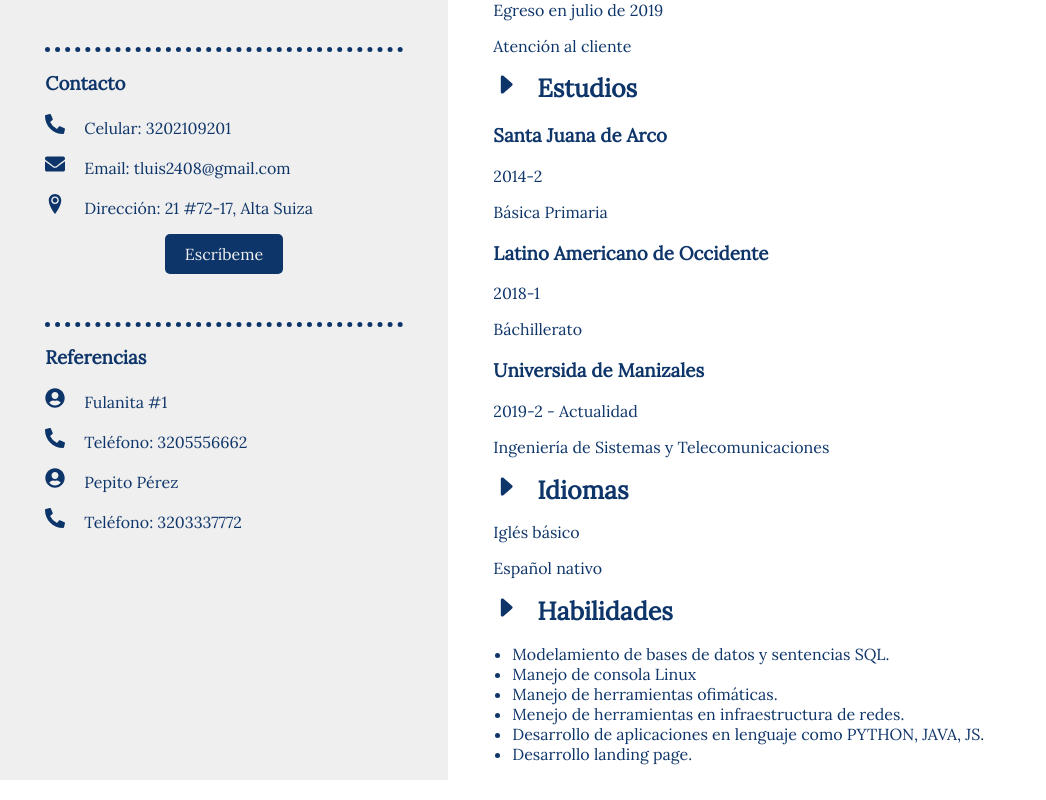
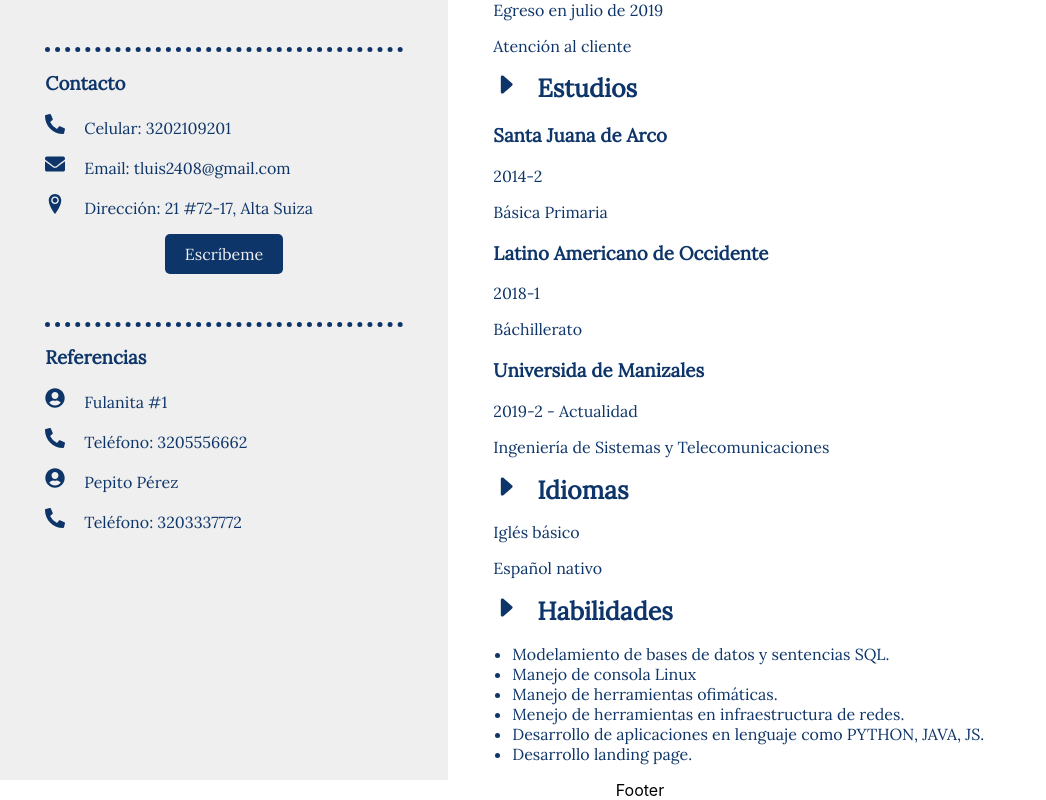
Before and after one commit to Luis-Trujillo/HV-react, a React (Create React App) app: page / in a window 1280 px wide. Shown: the part 448-1248 px from the top of the page, without its empty margins (0-1046 px from the left). Built offline with nearby package versions, Linux system fonts and the light colour scheme.

Commit message:
Se importa y se agrega el componente footer a la página principal

```diff
--- a/src/App.js
+++ b/src/App.js
@@ -3,6 +3,7 @@ import './App.css';
 //Se importan componetes
 import { Header } from './components/header';
 import { Main } from './components/main';
+import { Footer } from './components/footer';
 //Se importan estilos
 import './components/header/styles/header.css';
 import './components/main/styles/main.css';
@@ -12,6 +13,7 @@ function App() {
     <div className="App">
       <Header/>
       <Main/>
+      <Footer/>
     </div>
   );
 }
```
